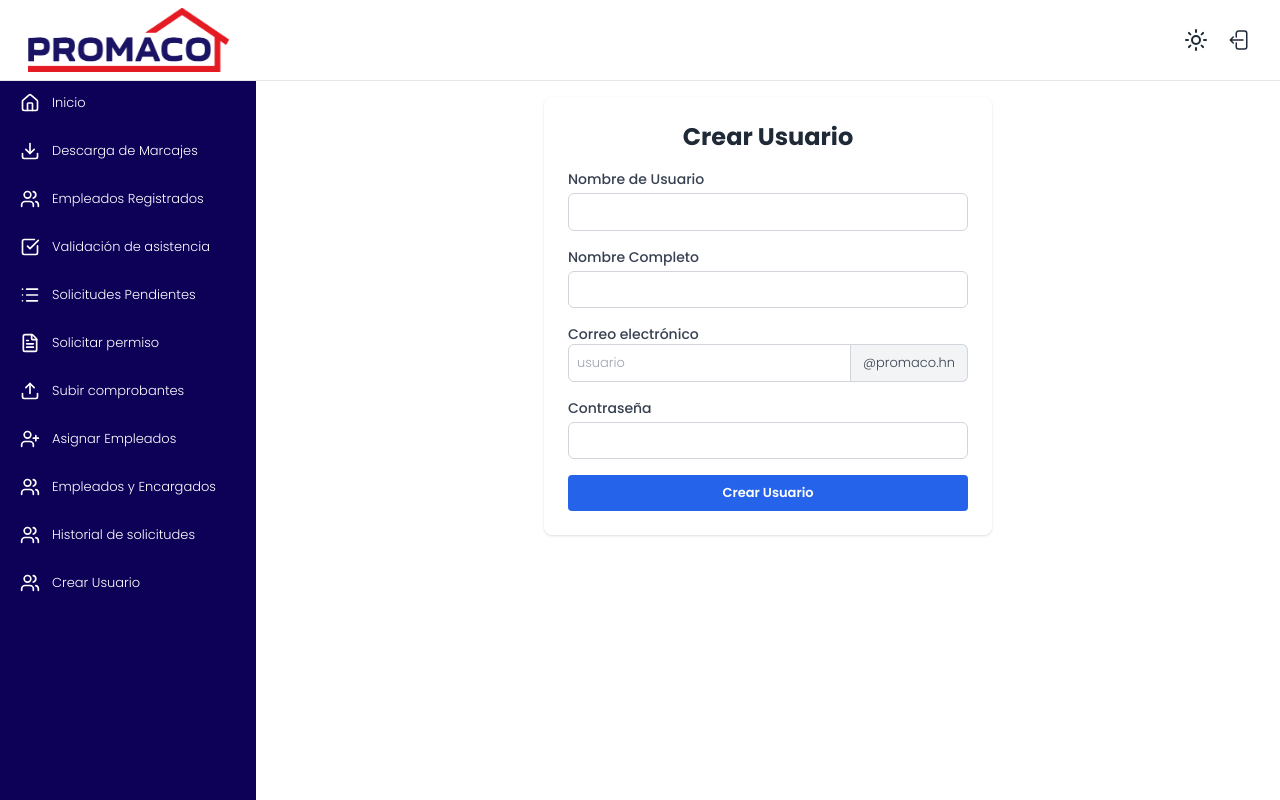
After one commit to kenisosorto2000/AsistenciaRR-HH, a Django app: page /marcaje/crear_usuario/ in a window 1280 px wide. The commit adds this page. Run offline with Django 5.2, Linux system fonts and the light colour scheme; some libraries are stand-ins or nearby versions.

Commit message:
Vista Crear Usuario

```diff
--- /dev/null
+++ b/marcaje/templates/crear_usuario.html
@@ -0,0 +1,41 @@
+{% extends 'base.html' %}
+{% block content %}
+{% load static %}
+
+<form method="POST" action="{% url 'crear_usuario' %}" class="max-w-md mx-auto bg-white p-6 rounded-lg shadow">
+  {% csrf_token %}
+  <h2 class="text-2xl font-bold text-center mb-4">Crear Usuario</h2>
+
+  <div class="mb-4">
+    <label for="username" class="block text-sm font-medium text-gray-700">Nombre de Usuario</label>
+    <input type="text" name="username" id="username" required
+      class="mt-1 block w-full border border-gray-300 rounded-md p-2 focus:outline-none focus:ring focus:border-blue-300" />
+  </div>
+
+  <div class="mb-4">
+    <label for="nombre" class="block text-sm font-medium text-gray-700">Nombre Completo</label>
+    <input type="text" name="nombre" id="nombre" required
+      class="mt-1 block w-full border border-gray-300 rounded-md p-2 focus:outline-none focus:ring focus:border-blue-300" />
+  </div>
+
+  <div class="mb-4">
+    <label class="block text-sm font-medium text-gray-700">Correo electrónico</label>
+    <div class="flex">
+      <input type="text" name="correo_parte" id="correo_parte" required placeholder="usuario"
+        class="w-full border border-gray-300 rounded-l-md p-2 focus:outline-none focus:ring focus:border-blue-300" />
+      <span class="inline-flex items-center px-3 rounded-r-md border border-l-0 border-gray-300 bg-gray-100 text-gray-700">
+        @promaco.hn
+      </span>
+    </div>
+  </div>
+
+  <div class="mb-4">
+    <label for="password" class="block text-sm font-medium text-gray-700">Contraseña</label>
+    <input type="password" name="password" id="password" required
+      class="mt-1 block w-full border border-gray-300 rounded-md p-2 focus:outline-none focus:ring focus:border-blue-300" />
+  </div>
+
+  <button type="submit"
+    class="w-full bg-blue-600 text-white font-semibold py-2 rounded hover:bg-blue-700 transition">Crear Usuario</button>
+</form>
+{% endblock %}
--- a/marcaje/templates/ver_encargados.html
+++ b/marcaje/templates/ver_encargados.html
@@ -14,7 +14,7 @@
             </h2>
         </div>
         <table class="min-w-full divide-y divide-gray-200 dark:divide-gray-700">
-            <thead class="bg-gray-100 dark:bg-gray-600 sticky top-[0px] z-10 uppercase text-xs">
+            <thead class="bg-gray-100 dark:bg-gray-600 sticky top-[52px] z-10 uppercase text-xs">
                 <tr>
                     <th class="px-4 py-2">Encargado</th>
                     <th class="px-4 py-2">Acciones</th>
--- a/marcaje/urls.py
+++ b/marcaje/urls.py
@@ -29,7 +29,7 @@ urlpatterns = [
     path('lista/', views.ola, name='lista'),
     path('login/', views.cargar_login, name='login'),
     path('logout/', logout_view, name='logout'),
-    path('modal/', views.modal_archivos, name='galeria_archivos'),
+    path('crear_usuario/', views.crear_usuario, name='crear_usuario'),
 
     # path('/validar/', views.validar_asistencias),
 
--- a/marcaje/views.py
+++ b/marcaje/views.py
@@ -17,6 +17,10 @@ from datetime import datetime
 from django.utils import timezone
 from .depurar_marcajes import depurar_marcajes
 from .forms import *
+from django.contrib.auth.models import User
+from django.shortcuts import render, redirect
+from django.contrib import messages
+
 def empleados_proxy(request):
     target_url = "http://192.168.11.185:3003/planilla/webservice/empleados/"
 
@@ -361,9 +365,28 @@ def formulario_comprobantes(request, permiso_id):
 
     return render(request, "formulario.html", {"form": form, "permiso": permiso})
 
-def modal_archivos(request):
-    comprobante = PermisoComprobante.objects.all()
-    return render(request, 'modal.html', {'comprobante': comprobante})
+def crear_usuario(request):
+    if request.method == 'POST':
+        username = request.POST['username']
+        nombre = request.POST['nombre']
+        correo_parte = request.POST['correo_parte']
+        password = request.POST['password']
+
+        email = f"{correo_parte}@promaco.hn"
+
+        if User.objects.filter(username=username).exists():
+            messages.error(request, 'El nombre de usuario ya existe.')
+        elif User.objects.filter(email=email).exists():
+            messages.error(request, 'El correo electrónico ya está en uso.')
+        else:
+            user = User.objects.create_user(username=username, email=email, password=password, first_name=nombre)
+            messages.success(request, 'Usuario creado correctamente.')
+            return redirect('crear_usuario')  # redirige a la misma vista o a otra
+
+    return render(request, 'crear_usuario.html')
+
+
+
 
 def modal_solicitud(request, permiso_comprobante_id):
     permiso_comprobante = get_object_or_404(PermisoComprobante, id=permiso_comprobante_id)
--- a/templates/menu2.html
+++ b/templates/menu2.html
@@ -52,6 +52,11 @@
                 <i data-lucide="users" class="w-5 h-5 mr-3"></i> Historial de solicitudes
             </a>
         </li>
+        <li class="mb-1">
+            <a href="/marcaje/crear_usuario" class="flex items-center px-5 py-3 hover:bg-opacity-10 hover:bg-white transition-colors duration-200">
+                <i data-lucide="users" class="w-5 h-5 mr-3"></i> Crear Usuario
+            </a>
+        </li>
     </ul>
 </nav>
 </aside>
```
Also changed, not shown: marcaje/templates/modal.html (deleted, +0 -29 lines), marcaje/templates/solicitudes_rh.html (+13 -3 lines), db.sqlite3.
